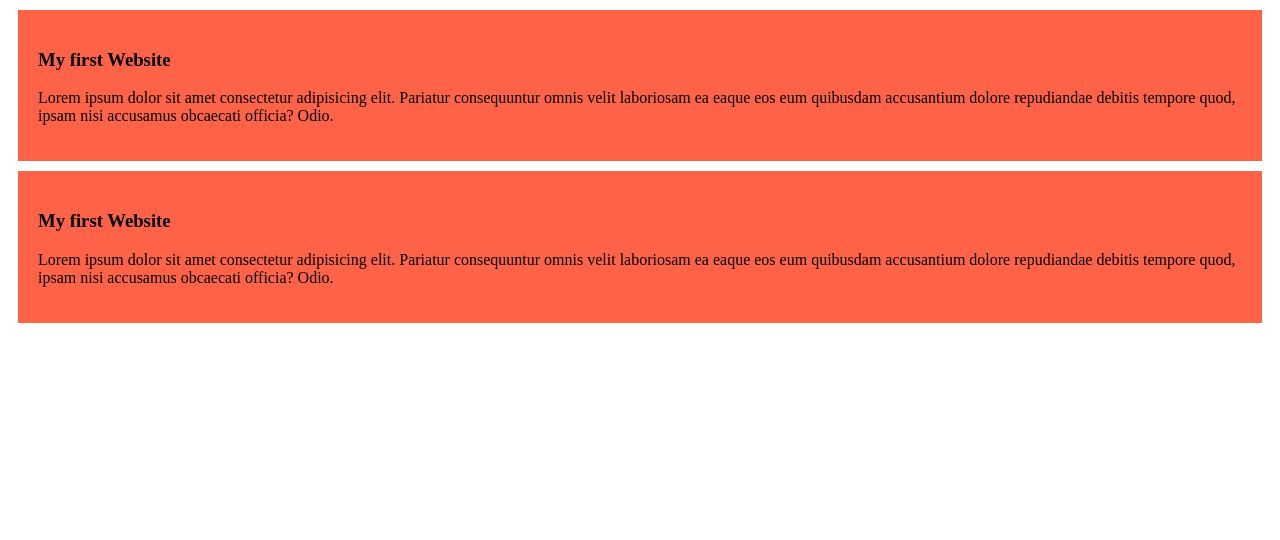
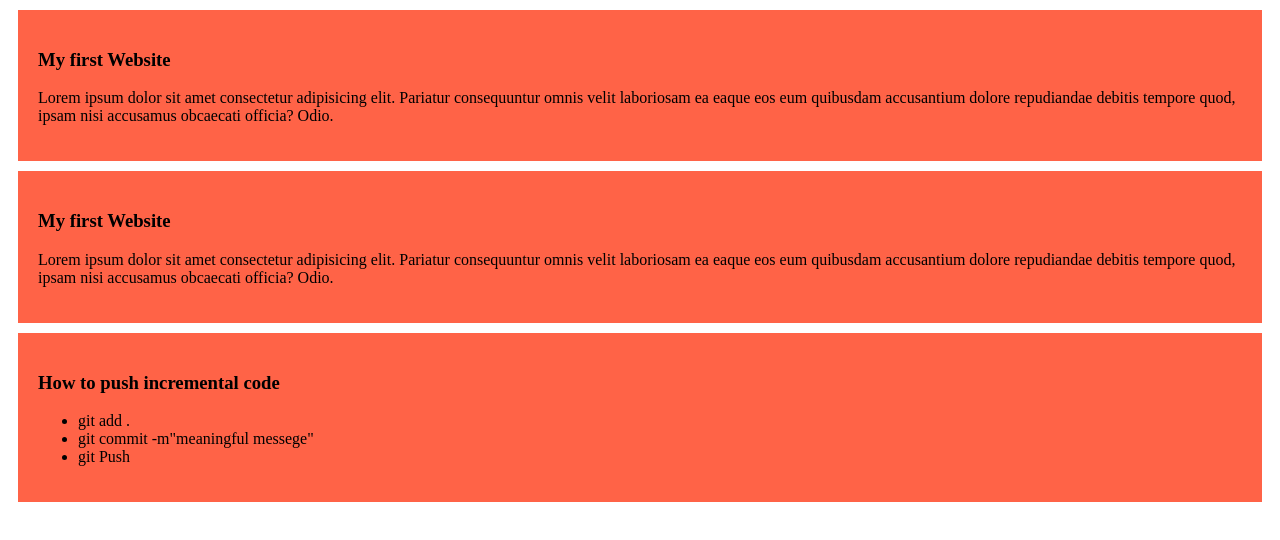
Before and after one commit to shahed5358/my-simple-website, a plain HTML site: page index.html in a window 1280 px wide. Drawn offline with Linux system fonts and the light colour scheme.

Commit message:
added a list to post code

```diff
--- a/index.html
+++ b/index.html
@@ -15,6 +15,14 @@
         <h3>My first Website</h3>
         <p>Lorem ipsum dolor sit amet consectetur adipisicing elit. Pariatur consequuntur omnis velit laboriosam ea eaque eos eum quibusdam accusantium dolore repudiandae debitis tempore quod, ipsam nisi accusamus obcaecati officia? Odio.</p>
     </div>
+    <div>
+        <h3>How to push incremental code</h3>
+        <ul>
+            <li>git add .</li>
+            <li>git commit -m"meaningful messege"</li>
+            <li>git Push</li>
+        </ul>
+    </div>
 
 </body>
 </html>
```
